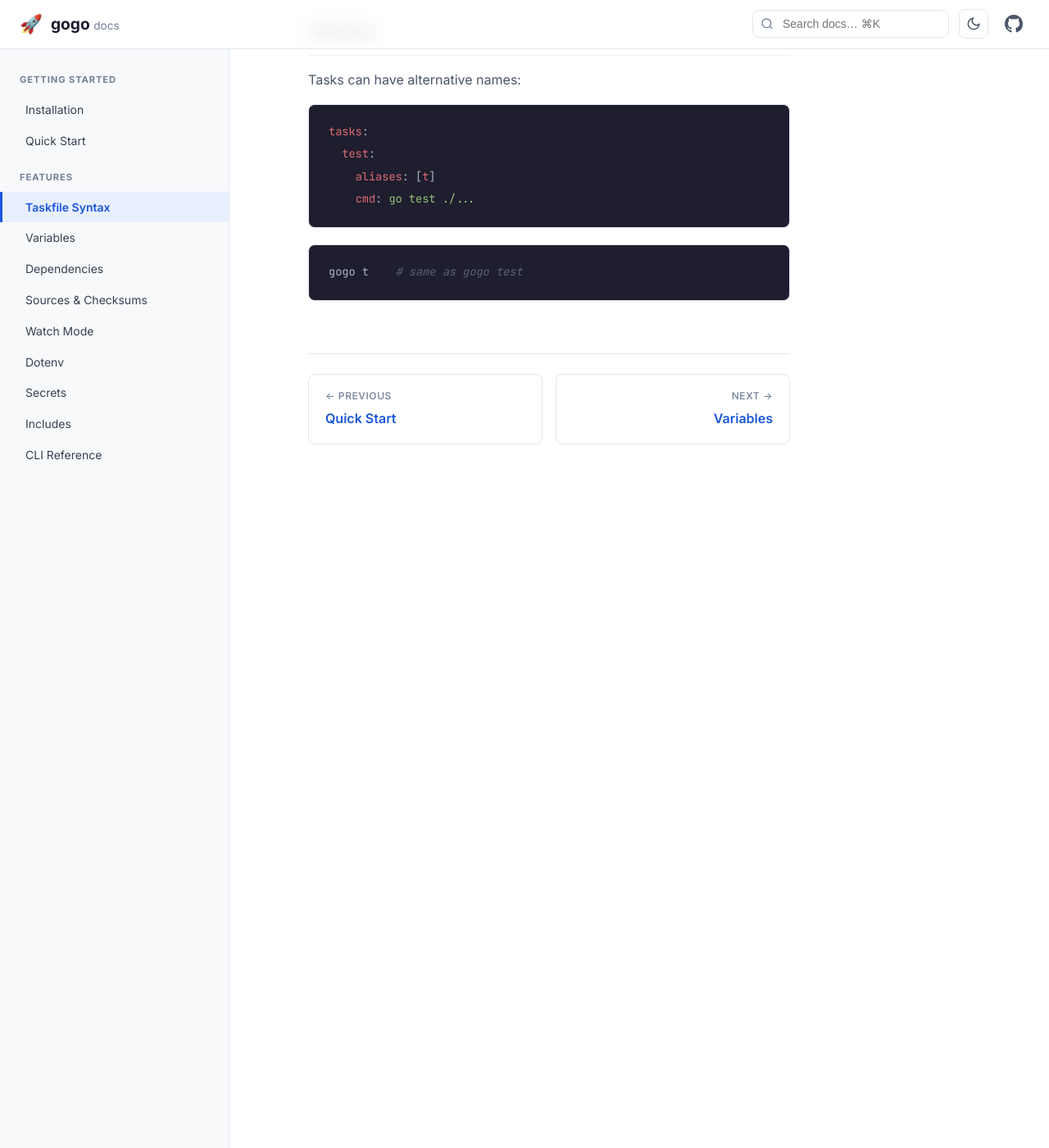
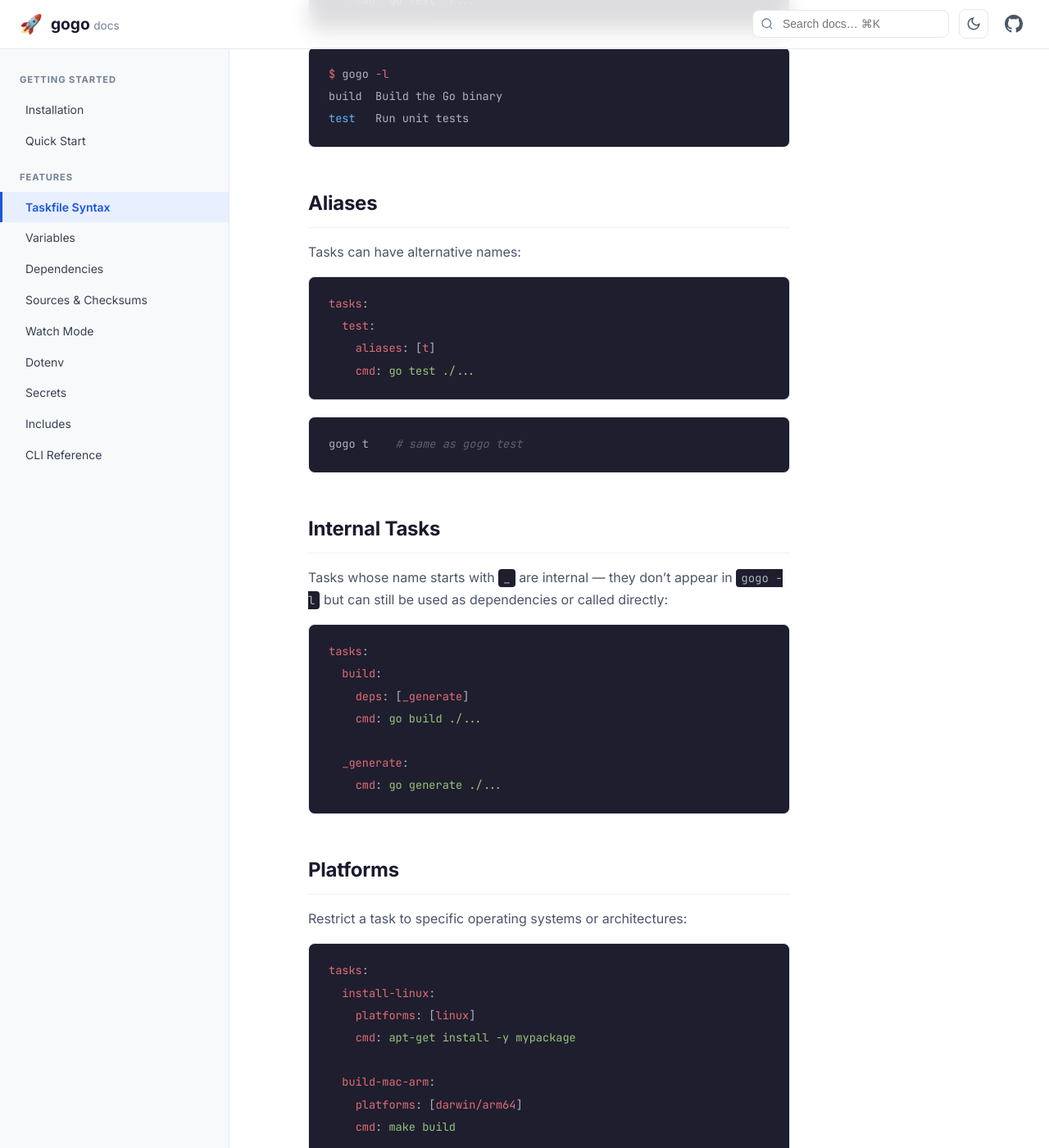
Before and after one commit to dgageot/gogo, a Jekyll site: the page built from docs/features/taskfile-syntax/index.md, in a window 1280 px wide and 1400 px high, scrolled down 2813 px. Shown: the whole window at 82% size. Built offline with Jekyll 4.4.1, drawn with Linux system fonts in a browser that asks for light colours; before the commit the page ends 3435 px from its top, so only the background shows below that; some of the changed text lies outside the part shown.

Commit message:
Update docs and fix watch mode dedup bug
- Fix watch mode: reset dedup state between iterations so tasks
  actually re-run when sources change
- Document new features: generates, platforms, requires, --dry,
  var passthrough, task deduplication, internal tasks (_prefix)
- Fix sources docs: recursive ** patterns are supported
- Remove nonexistent 'gogo secret set' subcommand from CLI docs

Assisted-By: docker-agent

````diff
--- a/docs/features/taskfile-syntax/index.md
+++ b/docs/features/taskfile-syntax/index.md
@@ -35,7 +35,10 @@
 | `env` | map | Environment variables (supports `op://` references for 1Password secrets) |
 | `vars` | map | Task-scoped variables |
 | `sources` | list | Glob patterns for incremental builds and watch mode |
+| `generates` | list | Output file patterns for timestamp-based incremental builds |
 | `aliases` | list | Alternative names for the task |
+| `platforms` | list | Restrict task to specific OS/arch (e.g. `linux`, `darwin/arm64`) |
+| `requires` | map | Required variables (`vars`) and environment variables (`env`) |
 
 ## Commands
 
@@ -102,3 +105,68 @@
 ```sh
 gogo t    # same as gogo test
 ```
+
+## Internal Tasks
+
+Tasks whose name starts with `_` are internal — they don't appear in `gogo -l` but can still be used as dependencies or called directly:
+
+```yaml
+tasks:
+  build:
+    deps: [_generate]
+    cmd: go build ./...
+
+  _generate:
+    cmd: go generate ./...
+```
+
+## Platforms
+
+Restrict a task to specific operating systems or architectures:
+
+```yaml
+tasks:
+  install-linux:
+    platforms: [linux]
+    cmd: apt-get install -y mypackage
+
+  build-mac-arm:
+    platforms: [darwin/arm64]
+    cmd: make build
+```
+
+Entries can be `os` (e.g. `linux`, `darwin`), `os/arch` (e.g. `linux/amd64`), or `arch` (e.g. `arm64`). Tasks that don't match the current platform are silently skipped.
+
+## Requires
+
+Validate that variables or environment variables are set before running a task:
+
+```yaml
+tasks:
+  deploy:
+    requires:
+      vars: [VERSION]
+      env: [DEPLOY_TOKEN]
+    cmd: deploy --version ${VERSION}
+```
+
+If a required value is missing, gogo prints a clear error and stops.
+
+## Passing Variables to Task Calls
+
+When calling a task from `cmds`, you can pass variables:
+
+```yaml
+tasks:
+  release:
+    cmds:
+      - task: deploy
+        vars:
+          ENV: production
+          VERSION: "2.0"
+
+  deploy:
+    cmd: deploy --env ${ENV} --version ${VERSION}
+```
+
+Call-site variables override the called task's own `vars`.
````
Also changed, not shown: docs/features/cli/index.md (+5 -15 lines), docs/features/dependencies/index.md (+34 -0 lines), docs/features/sources-checksums/index.md (+32 -5 lines), README.md, 2 other files.
